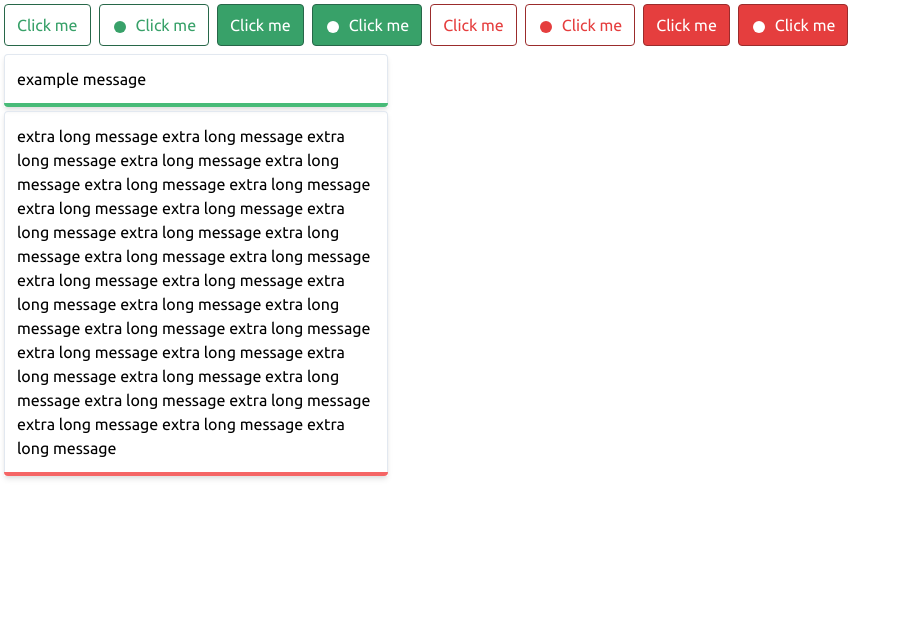
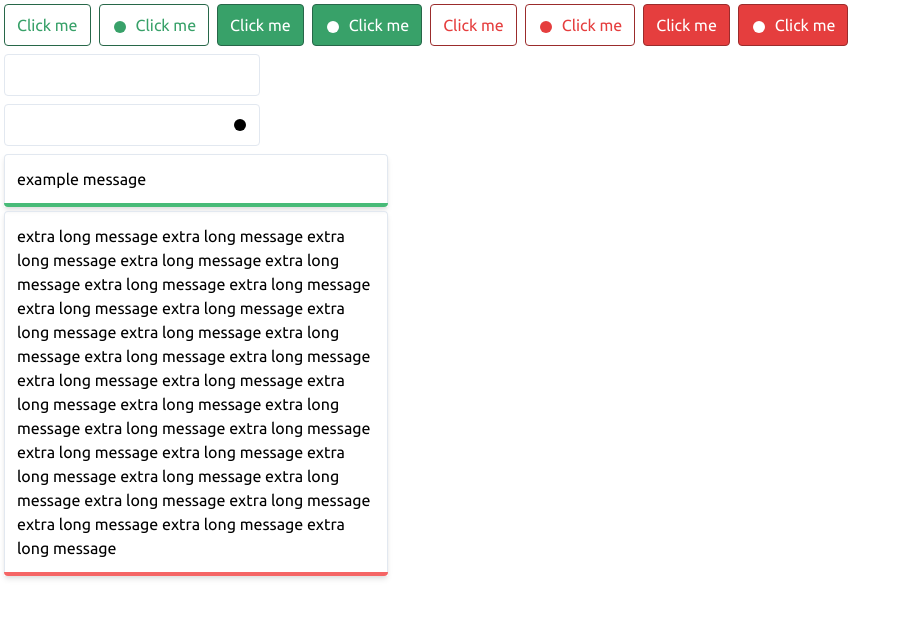
Before and after one commit to tsumo/tailwind-components, a React (Create React App) app: page / in a window 1280 px wide. Shown: the top 618 px of the page, without its empty margins (0-907 px from the left). Built offline with nearby package versions, Linux system fonts and the light colour scheme.

Commit message:
Text input

```diff
--- a/src/App.tsx
+++ b/src/App.tsx
@@ -1,5 +1,6 @@
 import React, { ReactElement } from "react";
 import { Button, ButtonProps } from "./components/Button";
+import { TextInput } from "./components/TextInput";
 import { Toast } from "./components/Toast";
 import { CircleIcon } from "./icons/Icons";
 
@@ -31,6 +32,8 @@ export const App = () => {
   return (
     <>
       {buttons}
+      <TextInput className="w-64" />
+      <TextInput icon={<CircleIcon />} className="w-64" />
       <Toast message="example message" color="green" />
       <Toast
         message="extra long message extra long message extra long message extra long message extra long message extra long message extra long message extra long message extra long message extra long message extra long message extra long message extra long message extra long message extra long message extra long message extra long message extra long message extra long message extra long message extra long message extra long message extra long message extra long message extra long message extra long message extra long message extra long message extra long message extra long message extra long message"
--- /dev/null
+++ b/src/components/TextInput.tsx
@@ -0,0 +1,27 @@
+import React, { ReactElement } from "react";
+import clsx from "clsx";
+import { Childfree } from "../utils";
+
+type InputHTMLProps = Omit<
+  Childfree<React.InputHTMLAttributes<HTMLInputElement>>,
+  "type"
+>;
+
+type TextInputProps = {
+  icon?: ReactElement;
+} & InputHTMLProps;
+
+export const TextInput = ({
+  icon,
+  className,
+  ...otherProps
+}: TextInputProps) => (
+  <div className={clsx(className, "relative")}>
+    <input
+      type="text"
+      className={clsx("inp", icon && "inp-icon")}
+      {...otherProps}
+    />
+    {icon}
+  </div>
+);
--- /dev/null
+++ b/src/components/text-input.css
@@ -0,0 +1,20 @@
+.inp {
+  @apply rounded m-1 p-2 border w-full;
+}
+
+.inp-icon {
+  @apply pr-10;
+}
+
+.inp:focus {
+  @apply border-2;
+  padding: calc(theme("spacing.2") - 1px);
+}
+
+.inp-icon:focus {
+  padding-right: calc(theme("spacing.10") - 1px);
+}
+
+.inp ~ svg {
+  @apply absolute inset-y-0 right-0 my-auto mr-2;
+}
--- a/src/index.css
+++ b/src/index.css
@@ -3,5 +3,6 @@
 
 @import "tailwindcss/components";
 @import "./components/button.css";
+@import "./components/text-input.css";
 
 @import "tailwindcss/utilities";
```
Also changed, not shown: src/generated.css.
